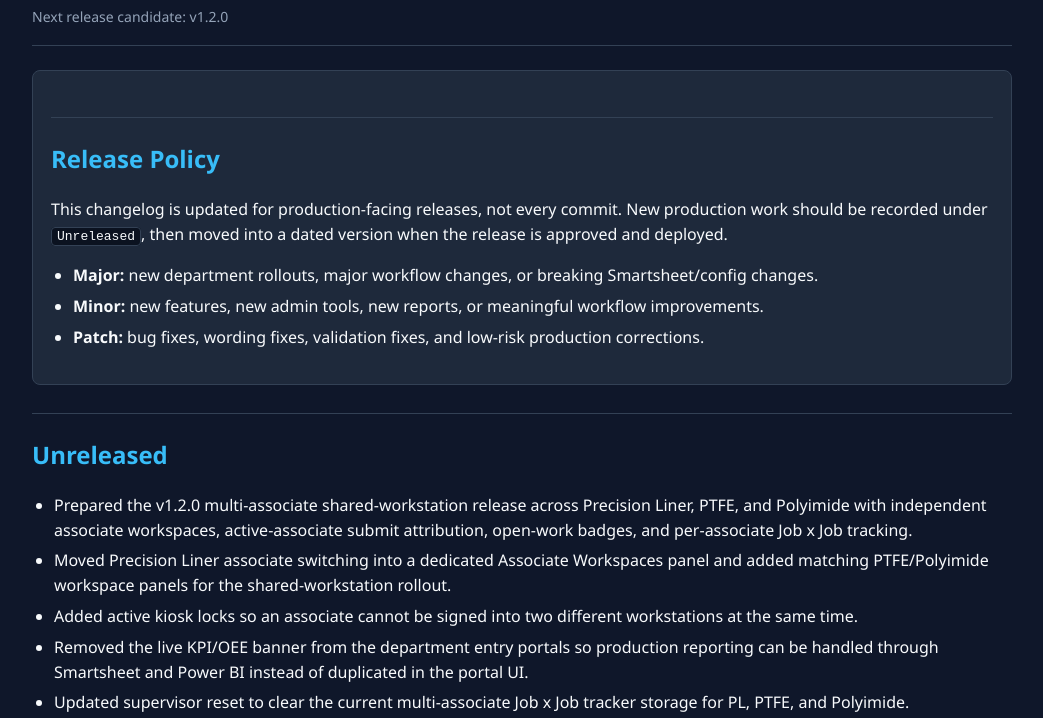
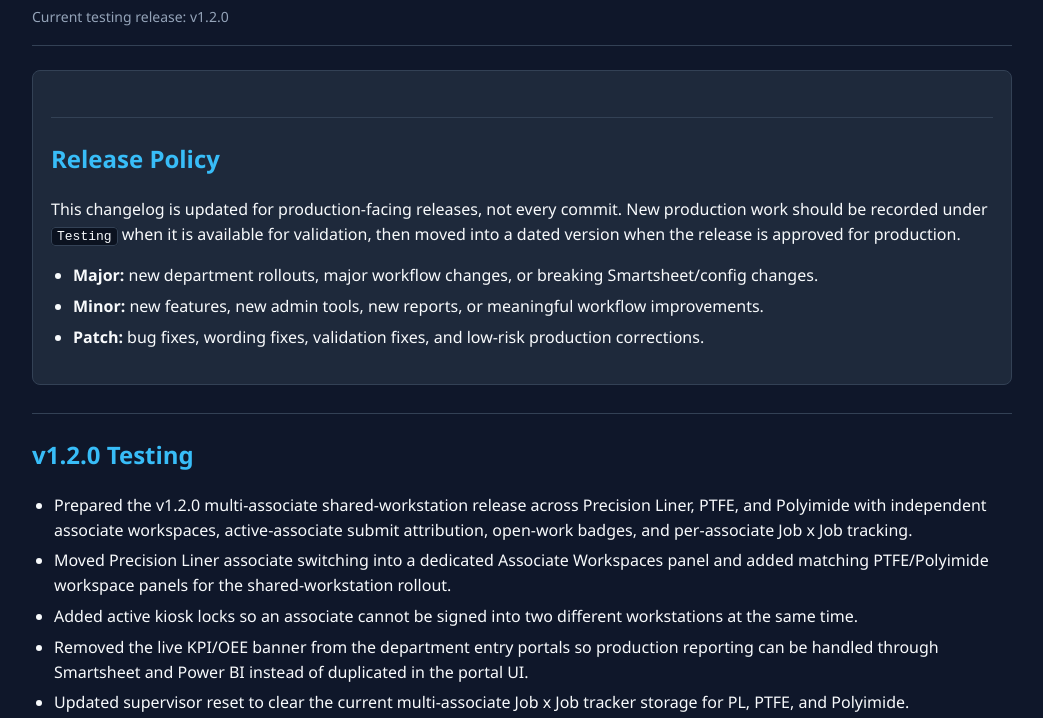
Before and after one commit to Jbercegeay/Metrics-Portal, a website: page public/changelog.html in a window 1280 px wide. Shown: the part 76-794 px from the top of the page, without its empty margins (118-1161 px from the left). Drawn offline with Linux system fonts and the light colour scheme.

Commit message:
Clarify changelog testing release status

```diff
--- a/public/changelog.html
+++ b/public/changelog.html
@@ -111,7 +111,7 @@
         <header>
             <div>
                 <h1>Metrics Portal Changelog</h1>
-                <div class="subtitle">Next release candidate: v1.2.0</div>
+                <div class="subtitle">Current testing release: v1.2.0</div>
             </div>
             <nav class="nav">
                 <a class="btn" href="/">Back to Portal</a>
@@ -121,7 +121,7 @@
 
         <section class="panel">
             <h2>Release Policy</h2>
-            <p>This changelog is updated for production-facing releases, not every commit. New production work should be recorded under <code>Unreleased</code>, then moved into a dated version when the release is approved and deployed.</p>
+            <p>This changelog is updated for production-facing releases, not every commit. New production work should be recorded under <code>Testing</code> when it is available for validation, then moved into a dated version when the release is approved for production.</p>
             <ul>
                 <li><strong>Major:</strong> new department rollouts, major workflow changes, or breaking Smartsheet/config changes.</li>
                 <li><strong>Minor:</strong> new features, new admin tools, new reports, or meaningful workflow improvements.</li>
@@ -130,7 +130,7 @@
         </section>
 
         <section>
-            <h2>Unreleased</h2>
+            <h2>v1.2.0 Testing</h2>
             <ul>
                 <li>Prepared the v1.2.0 multi-associate shared-workstation release across Precision Liner, PTFE, and Polyimide with independent associate workspaces, active-associate submit attribution, open-work badges, and per-associate Job x Job tracking.</li>
                 <li>Moved Precision Liner associate switching into a dedicated Associate Workspaces panel and added matching PTFE/Polyimide workspace panels for the shared-workstation rollout.</li>
```
Also changed, not shown: CHANGELOG.md.
